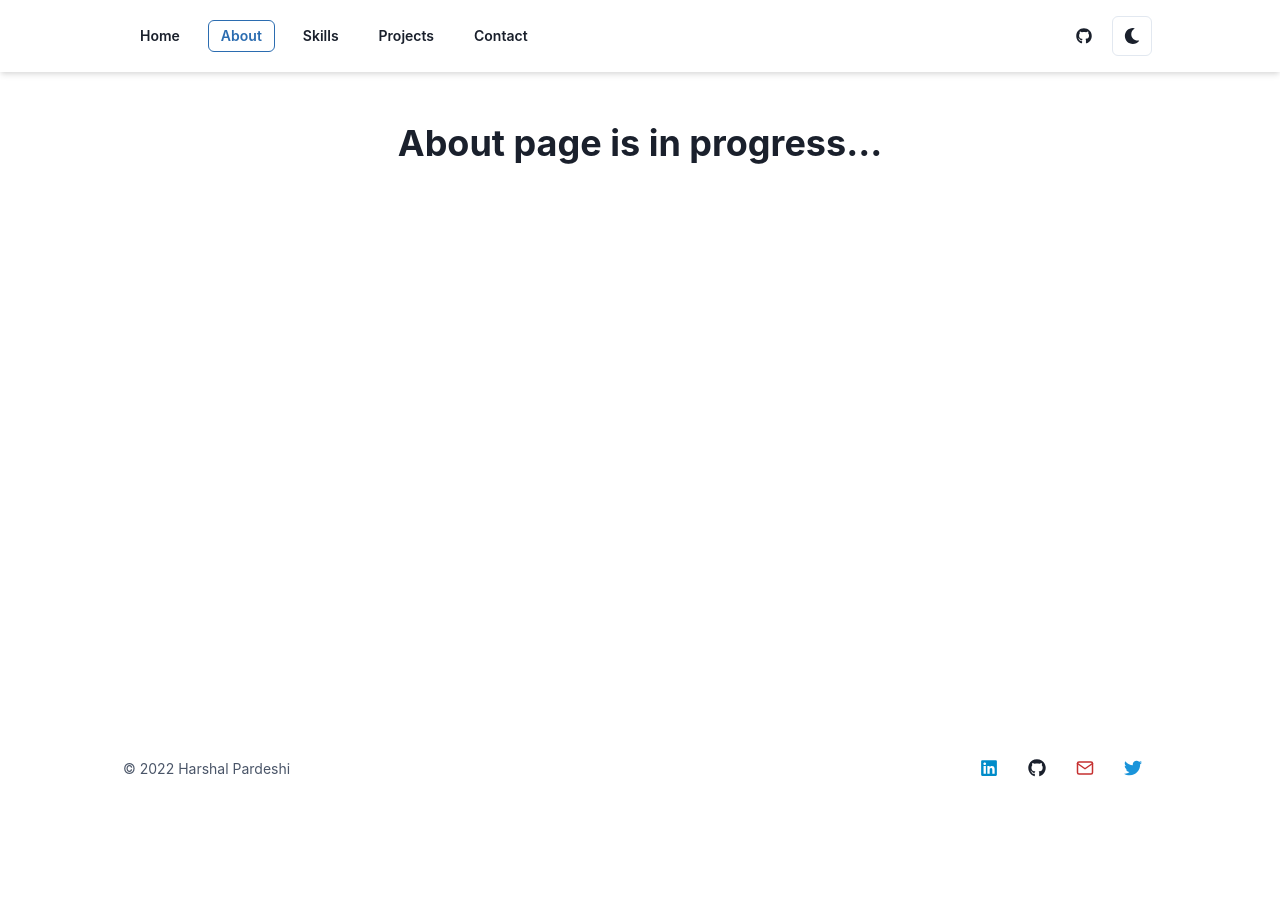
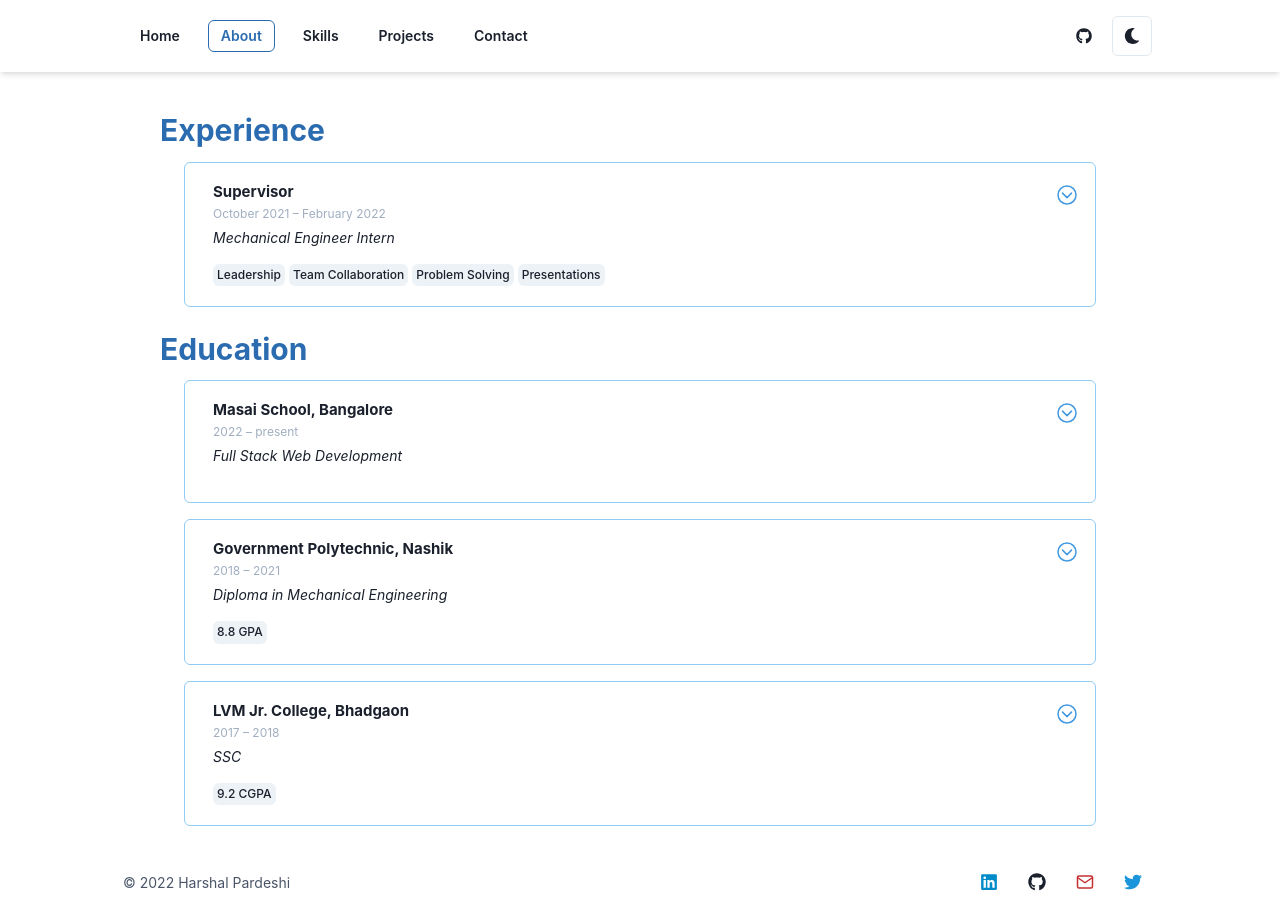
Before and after one commit to Hashal890/Hashal890.github.io, a React (Create React App) app: page /about in a window 1280 px wide. Before the commit the page ends 800 px from the top, so only its background shows below. Built offline with nearby package versions, Linux system fonts and the light colour scheme.

Commit message:
Completed about section

```diff
--- /dev/null
+++ b/src/Components/AboutCard.jsx
@@ -0,0 +1,100 @@
+import React from "react";
+import {
+  Box,
+  Flex,
+  useColorModeValue,
+  Stack,
+  Text,
+  Tag,
+  Heading,
+  useDisclosure,
+  Collapse,
+} from "@chakra-ui/react";
+import {
+  IoChevronDownCircleOutline,
+  IoChevronDownCircleSharp,
+} from "react-icons/io5";
+
+export default function AboutCard({
+  title,
+  description,
+  role,
+  skills,
+  period,
+}) {
+  const { isOpen, onToggle } = useDisclosure();
+
+  return (
+    <Box
+      px="4"
+      py="5"
+      borderWidth="1px"
+      borderColor="blue.200"
+      _hover={{ shadow: "lg" }}
+      bg={useColorModeValue("white", "gray.700")}
+      position="relative"
+      rounded="md"
+    >
+      <Flex justifyContent="space-between">
+        <Flex>
+          <Stack spacing="1" pl="3" align="left">
+            <Heading align="left" fontSize="15">
+              {title}
+            </Heading>
+            <Text color="gray.400" fontSize="12" align="left">
+              {period}
+            </Text>
+            <Text as="i" align="left" fontSize="sm">
+              {role}
+            </Text>
+            <Stack
+              spacing="1"
+              mt="3"
+              isInline
+              alignItems="center"
+              display={["none", "none", "flex", "flex"]}
+            >
+              {skills.map((skill) => (
+                <Tag size="sm" padding="1" key={skill}>
+                  {skill}
+                </Tag>
+              ))}
+            </Stack>
+          </Stack>
+        </Flex>
+        <Stack display={["flex", "flex"]}>
+          <Text
+            color="blue.400"
+            fontSize="24"
+            cursor="pointer"
+            onClick={onToggle}
+          >
+            {isOpen ? (
+              <IoChevronDownCircleSharp />
+            ) : (
+              <IoChevronDownCircleOutline />
+            )}
+          </Text>
+        </Stack>
+      </Flex>
+      <Stack
+        spacing="1"
+        mt="3"
+        isInline
+        alignItems="center"
+        display={["flex", "flex", "none", "none"]}
+      >
+        {skills.map((skill) => (
+          <Tag size="sm" padding="0 3px" key={skill}>
+            {skill}
+          </Tag>
+        ))}
+      </Stack>
+      <Collapse in={isOpen} animateOpacity>
+        <Text p="3" align="left" fontSize="sm">
+          {description}
+        </Text>
+      </Collapse>
+    </Box>
+  );
+}
--- a/src/Routes/About.jsx
+++ b/src/Routes/About.jsx
@@ -1,15 +1,70 @@
-import { Flex, Heading, Spacer } from "@chakra-ui/react";
+import { Box, Flex, Heading, Spacer, VStack } from "@chakra-ui/react";
 import React from "react";
 import Navbar from "../Components/Navbar";
 import Footer from "../Components/Footer";
+import { EducationDetails, ExperienceDetails } from "../assets/data";
+import AboutCard from "../Components/AboutCard";
 
 export default function About() {
   return (
     <Flex flexDir="column" h="100vh">
       <Navbar />
-      <Heading m="auto" mt="50">
-        About page is in progress...
-      </Heading>
+      <Box w={["100%", "85%", "75%"]} m="auto" mt="10">
+        <Heading>
+          <Flex alignItems="center">
+            <Box
+              as="h1"
+              color="blue.600"
+              fontSize="3xl"
+              lineHeight="shorter"
+              fontWeight="bold"
+              textAlign="left"
+            >
+              Experience
+            </Box>
+          </Flex>
+        </Heading>
+        <VStack spacing="4" marginBottom="6" align="left" mx={[0, 0, 6]} mt="3">
+          {ExperienceDetails.map((company, index) => (
+            <AboutCard
+              key={index}
+              title={company.title}
+              role={company.role}
+              skills={company.skills}
+              period={company.period}
+              logo={company.logo}
+              alt={company.alt}
+              description={company.description}
+            />
+          ))}
+        </VStack>
+        <Heading>
+          <Flex alignItems="center">
+            <Box
+              as="h1"
+              color="blue.600"
+              fontSize="3xl"
+              lineHeight="shorter"
+              fontWeight="bold"
+              textAlign="left"
+            >
+              Education
+            </Box>
+          </Flex>
+        </Heading>
+        <VStack spacing="4" marginBottom="6" align="left" mx={[0, 0, 6]} mt="3">
+          {EducationDetails.map((e, index) => (
+            <AboutCard
+              key={index + 1}
+              title={e.title}
+              role={e.role}
+              skills={e.skills}
+              period={e.period}
+              description={e.description}
+            />
+          ))}
+        </VStack>
+      </Box>
       <Spacer />
       <Footer />
     </Flex>
--- a/src/assets/data.js
+++ b/src/assets/data.js
@@ -161,7 +161,8 @@ export const ProjectsList = [
     ],
     githubUrl: "https://github.com/Hashal890/dot-key-clone",
     liveUrl: "https://dotandkeyclone.netlify.app/",
-    image: "https://img.buzzfeed.com/buzzfeed-static/static/2020-05/14/19/asset/0329e3af71dc/sub-buzz-298-1589485926-2.png?downsize=700%3A%2A&output-quality=auto&output-format=auto",
+    image:
+      "https://img.buzzfeed.com/buzzfeed-static/static/2020-05/14/19/asset/0329e3af71dc/sub-buzz-298-1589485926-2.png?downsize=700%3A%2A&output-quality=auto&output-format=auto",
   },
   {
     title: "Kimaye Clone",
@@ -180,7 +181,8 @@ export const ProjectsList = [
     techStack: ["HTML", "CSS", "JS", "Bootstrap"],
     githubUrl: "https://github.com/Hashal890/Space-tourism-website",
     liveUrl: "https://space-tourism-123.netlify.app/",
-    image: "https://img.freepik.com/free-vector/space-background-design_1300-145.jpg",
+    image:
+      "https://img.freepik.com/free-vector/space-background-design_1300-145.jpg",
   },
   {
     title: "Json Mock Server",
@@ -198,7 +200,8 @@ export const ProjectsList = [
     techStack: ["HTML", "CSS", "JS"],
     githubUrl: "https://github.com/Hashal890/Star-Wars",
     liveUrl: "https://star-wars-unit3.netlify.app/",
-    image: "https://hips.hearstapps.com/hmg-prod.s3.amazonaws.com/images/star-wars-characters-ranked-1577122930.jpg?crop=0.502xw:1.00xh;0.250xw,0&resize=640:*",
+    image:
+      "https://hips.hearstapps.com/hmg-prod.s3.amazonaws.com/images/star-wars-characters-ranked-1577122930.jpg?crop=0.502xw:1.00xh;0.250xw,0&resize=640:*",
   },
   {
     title: "Youtube App",
@@ -217,7 +220,8 @@ export const ProjectsList = [
     techStack: ["HTML", "CSS", "JS"],
     githubUrl: "https://github.com/Hashal890/Weather-App",
     liveUrl: "https://weather-app-unit3.netlify.app/",
-    image: "https://i.pinimg.com/originals/ab/96/a8/ab96a8d990b339f53202e32777481a63.png",
+    image:
+      "https://i.pinimg.com/originals/ab/96/a8/ab96a8d990b339f53202e32777481a63.png",
   },
   {
     title: "Food App",
@@ -240,3 +244,45 @@ export const ProjectsList = [
       "https://malwaretips.com/blogs/wp-content/uploads/2018/02/Amazing-Movie-Search.jpg",
   },
 ];
+
+export const EducationDetails = [
+  {
+    title: "Masai School, Bangalore",
+    description:
+      "Given 1200+ hours of coding and solved 500+ dsa problems within 7 months.",
+    role: "Full Stack Web Development",
+    skills: [],
+    period: "2022 – present",
+  },
+  {
+    title: "Government Polytechnic, Nashik",
+    description:
+      "The three years contain theoretical courses to found a strong basis in logical reasoning.",
+    role: "Diploma in Mechanical Engineering",
+    skills: ["8.8 GPA"],
+    period: "2018 – 2021",
+  },
+  {
+    title: "LVM Jr. College, Bhadgaon",
+    description: "Formation of base of education for future studies.",
+    role: "SSC",
+    skills: ["9.2 CGPA"],
+    period: "2017 – 2018",
+  },
+];
+
+export const ExperienceDetails = [
+  {
+    title: "Supervisor",
+    role: "Mechanical Engineer Intern",
+    description:
+      "After completing the three years of diploma I decided to take some practical knowledge, so I joined TATA Motors, Pune as intern. My work was to supervise on the workers.",
+    skills: [
+      "Leadership",
+      "Team Collaboration",
+      "Problem Solving",
+      "Presentations",
+    ],
+    period: "October 2021 – February 2022",
+  },
+];
```
